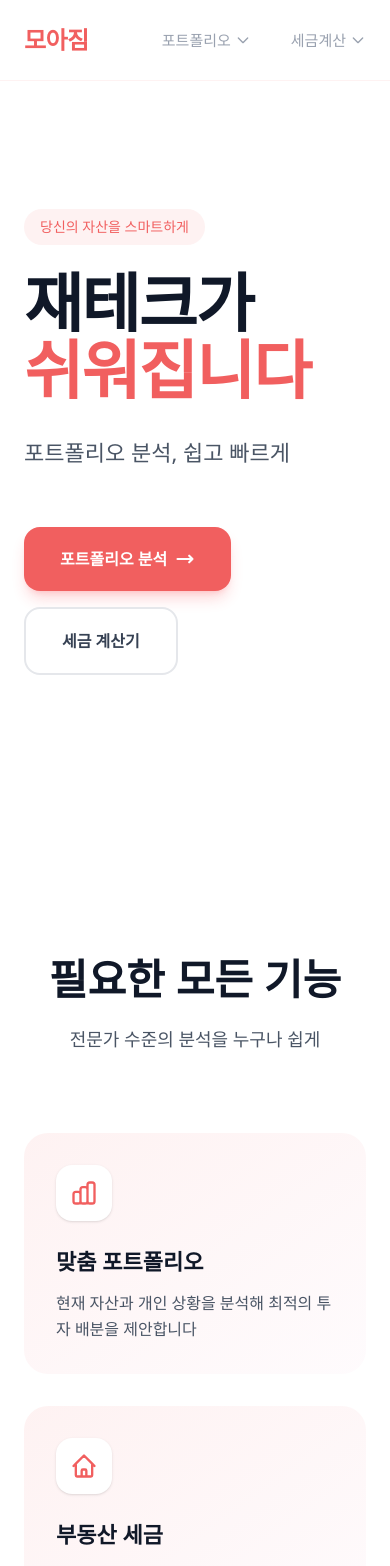
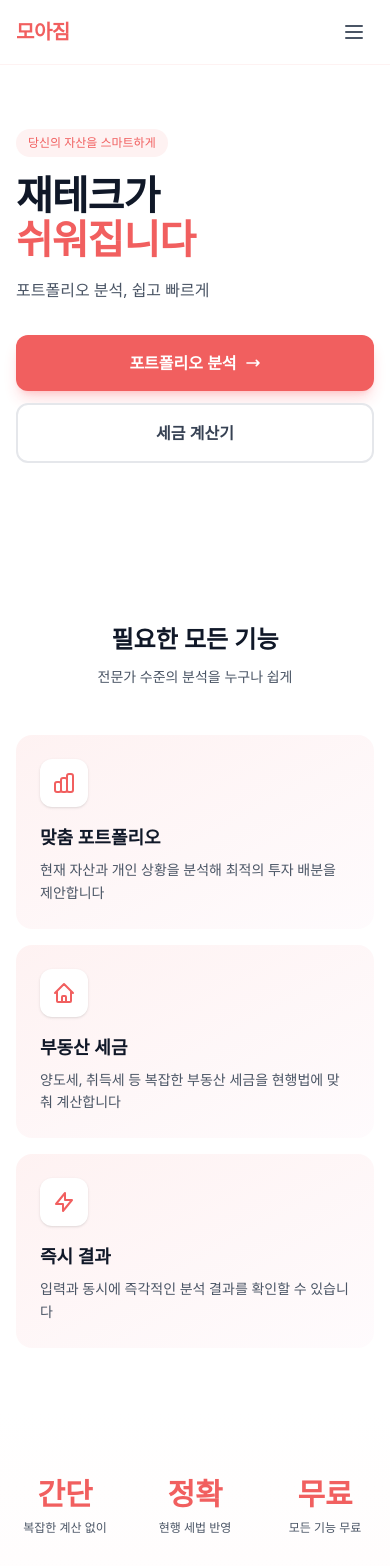
Before and after one commit to choseongho93/moajim, a React (Vite) app: page / in a window 390 px wide. Shown: the top 1566 px of the page. Built offline with nearby package versions, Linux system fonts and the light colour scheme.

Commit message:
feat: 모바일 반응형 개선

```diff
--- a/src/components/Navigation.tsx
+++ b/src/components/Navigation.tsx
@@ -8,6 +8,7 @@ interface NavigationProps {
 export default function Navigation({ activeView, onNavigate }: NavigationProps) {
   const [showPortfolioMenu, setShowPortfolioMenu] = useState(false)
   const [showTaxMenu, setShowTaxMenu] = useState(false)
+  const [mobileMenuOpen, setMobileMenuOpen] = useState(false)
   const portfolioTimeoutRef = useRef<NodeJS.Timeout | null>(null)
   const taxTimeoutRef = useRef<NodeJS.Timeout | null>(null)
 
@@ -37,17 +38,24 @@ export default function Navigation({ activeView, onNavigate }: NavigationProps)
     }, 200)
   }
 
+  const handleNavigation = (view: 'home' | 'portfolio' | 'calculator', subView?: string) => {
+    onNavigate(view, subView)
+    setMobileMenuOpen(false)
+  }
+
   return (
     <nav className="bg-white/80 backdrop-blur-xl border-b border-red-50 sticky top-0 z-50">
-      <div className="max-w-6xl mx-auto px-6 lg:px-8">
-        <div className="flex justify-between items-center h-20">
+      <div className="max-w-6xl mx-auto px-4 sm:px-6 lg:px-8">
+        <div className="flex justify-between items-center h-16 sm:h-20">
           <button
-            onClick={() => onNavigate('home')}
-            className="text-2xl font-bold tracking-tight text-[#F15F5F] hover:text-[#FFA7A7] transition-colors"
+            onClick={() => handleNavigation('home')}
+            className="text-xl sm:text-2xl font-bold tracking-tight text-[#F15F5F] hover:text-[#FFA7A7] transition-colors"
           >
             모아짐
           </button>
-          <div className="flex gap-10">
+
+          {/* Desktop Menu */}
+          <div className="hidden md:flex gap-8 lg:gap-10">
             {/* 포트폴리오 메뉴 */}
             <div
               className="relative"
@@ -55,7 +63,7 @@ export default function Navigation({ activeView, onNavigate }: NavigationProps)
               onMouseLeave={handlePortfolioMouseLeave}
             >
               <button
-                onClick={() => onNavigate('portfolio')}
+                onClick={() => handleNavigation('portfolio')}
                 className={`${
                   activeView === 'portfolio' ? 'text-[#F15F5F]' : 'text-gray-400'
                 } hover:text-[#F15F5F] transition-colors text-[15px] font-medium flex items-center gap-1`}
@@ -69,13 +77,13 @@ export default function Navigation({ activeView, onNavigate }: NavigationProps)
               {showPortfolioMenu && (
                 <div className="absolute top-full left-0 mt-2 w-48 bg-white rounded-xl shadow-lg border border-gray-100 py-2 z-50">
                   <button
-                    onClick={() => onNavigate('portfolio', 'quiz')}
+                    onClick={() => handleNavigation('portfolio', 'quiz')}
                     className="w-full text-left px-4 py-3 text-sm text-gray-700 hover:bg-red-50 hover:text-[#F15F5F] transition-colors"
                   >
                     투자자 스타일 찾기
                   </button>
                   <button
-                    onClick={() => onNavigate('portfolio', 'analysis')}
+                    onClick={() => handleNavigation('portfolio', 'analysis')}
                     className="w-full text-left px-4 py-3 text-sm text-gray-700 hover:bg-red-50 hover:text-[#F15F5F] transition-colors"
                   >
                     자산 분석하기
@@ -91,7 +99,7 @@ export default function Navigation({ activeView, onNavigate }: NavigationProps)
               onMouseLeave={handleTaxMouseLeave}
             >
               <button
-                onClick={() => onNavigate('calculator')}
+                onClick={() => handleNavigation('calculator')}
                 className={`${
                   activeView === 'calculator' ? 'text-[#F15F5F]' : 'text-gray-400'
                 } hover:text-[#F15F5F] transition-colors text-[15px] font-medium flex items-center gap-1`}
@@ -105,13 +113,13 @@ export default function Navigation({ activeView, onNavigate }: NavigationProps)
               {showTaxMenu && (
                 <div className="absolute top-full left-0 mt-2 w-48 bg-white rounded-xl shadow-lg border border-gray-100 py-2 z-50">
                   <button
-                    onClick={() => onNavigate('calculator', 'gift-tax')}
+                    onClick={() => handleNavigation('calculator', 'gift-tax')}
                     className="w-full text-left px-4 py-3 text-sm text-gray-700 hover:bg-red-50 hover:text-[#F15F5F] transition-colors"
                   >
                     증여세 계산기
                   </button>
                   <button
-                    onClick={() => onNavigate('calculator', 'inheritance-tax')}
+                    onClick={() => handleNavigation('calculator', 'inheritance-tax')}
                     className="w-full text-left px-4 py-3 text-sm text-gray-700 hover:bg-red-50 hover:text-[#F15F5F] transition-colors"
                   >
                     상속세 계산기
@@ -141,7 +149,81 @@ export default function Navigation({ activeView, onNavigate }: NavigationProps)
               )}
             </div>
           </div>
+
+          {/* Mobile Hamburger Button */}
+          <button
+            onClick={() => setMobileMenuOpen(!mobileMenuOpen)}
+            className="md:hidden p-2 text-gray-600 hover:text-[#F15F5F] transition-colors"
+          >
+            <svg className="w-6 h-6" fill="none" viewBox="0 0 24 24" stroke="currentColor">
+              {mobileMenuOpen ? (
+                <path strokeLinecap="round" strokeLinejoin="round" strokeWidth={2} d="M6 18L18 6M6 6l12 12" />
+              ) : (
+                <path strokeLinecap="round" strokeLinejoin="round" strokeWidth={2} d="M4 6h16M4 12h16M4 18h16" />
+              )}
+            </svg>
+          </button>
         </div>
+
+        {/* Mobile Menu */}
+        {mobileMenuOpen && (
+          <div className="md:hidden py-4 border-t border-gray-100">
+            <div className="space-y-1">
+              <button
+                onClick={() => handleNavigation('portfolio')}
+                className={`w-full text-left px-4 py-3 rounded-lg font-medium transition-colors ${
+                  activeView === 'portfolio' ? 'bg-red-50 text-[#F15F5F]' : 'text-gray-700 hover:bg-gray-50'
+                }`}
+              >
+                포트폴리오
+              </button>
+              <div className="pl-4 space-y-1">
+                <button
+                  onClick={() => handleNavigation('portfolio', 'quiz')}
+                  className="w-full text-left px-4 py-2 text-sm text-gray-600 hover:bg-red-50 hover:text-[#F15F5F] rounded-lg transition-colors"
+                >
+                  투자자 스타일 찾기
+                </button>
+                <button
+                  onClick={() => handleNavigation('portfolio', 'analysis')}
+                  className="w-full text-left px-4 py-2 text-sm text-gray-600 hover:bg-red-50 hover:text-[#F15F5F] rounded-lg transition-colors"
+                >
+                  자산 분석하기
+                </button>
+              </div>
+
+              <button
+                onClick={() => handleNavigation('calculator')}
+                className={`w-full text-left px-4 py-3 rounded-lg font-medium transition-colors ${
+                  activeView === 'calculator' ? 'bg-red-50 text-[#F15F5F]' : 'text-gray-700 hover:bg-gray-50'
+                }`}
+              >
+                세금계산
+              </button>
+              <div className="pl-4 space-y-1">
+                <button
+                  onClick={() => handleNavigation('calculator', 'gift-tax')}
+                  className="w-full text-left px-4 py-2 text-sm text-gray-600 hover:bg-red-50 hover:text-[#F15F5F] rounded-lg transition-colors"
+                >
+                  증여세 계산기
+                </button>
+                <button
+                  onClick={() => handleNavigation('calculator', 'inheritance-tax')}
+                  className="w-full text-left px-4 py-2 text-sm text-gray-600 hover:bg-red-50 hover:text-[#F15F5F] rounded-lg transition-colors"
+                >
+                  상속세 계산기
+                </button>
+                <button
+                  disabled
+                  className="w-full text-left px-4 py-2 text-sm text-gray-400 cursor-not-allowed flex items-center justify-between"
+                >
+                  취득세 계산기
+                  <span className="text-xs bg-gray-100 px-2 py-0.5 rounded-full">준비중</span>
+                </button>
+              </div>
+            </div>
+          </div>
+        )}
       </div>
     </nav>
   )
--- a/src/pages/HomePage.tsx
+++ b/src/pages/HomePage.tsx
@@ -6,36 +6,36 @@ export default function HomePage({ navigateTo }: HomePageProps) {
   return (
     <>
       {/* Hero Section */}
-      <section className="relative overflow-hidden pt-32 pb-40 px-6">
+      <section className="relative overflow-hidden pt-16 sm:pt-24 md:pt-32 pb-24 sm:pb-32 md:pb-40 px-4 sm:px-6">
         <div className="absolute inset-0 bg-gradient-to-br from-red-50/50 via-white to-pink-50/30 -z-10"></div>
         <div className="max-w-6xl mx-auto">
           <div className="max-w-4xl">
-            <div className="inline-block mb-6 px-4 py-2 bg-red-50 rounded-full">
-              <p className="text-[#F15F5F] text-sm font-medium">당신의 자산을 스마트하게</p>
+            <div className="inline-block mb-4 sm:mb-6 px-3 sm:px-4 py-1.5 sm:py-2 bg-red-50 rounded-full">
+              <p className="text-[#F15F5F] text-xs sm:text-sm font-medium">당신의 자산을 스마트하게</p>
             </div>
-            <h1 className="text-[64px] md:text-[84px] leading-[1.05] font-bold text-gray-900 mb-8 tracking-tight">
+            <h1 className="text-[40px] sm:text-[56px] md:text-[64px] lg:text-[84px] leading-[1.1] sm:leading-[1.05] font-bold text-gray-900 mb-4 sm:mb-6 md:mb-8 tracking-tight">
               재테크가
               <br />
               <span className="text-[#F15F5F]">쉬워집니다</span>
             </h1>
-            <p className="text-[22px] text-gray-600 mb-14 leading-relaxed max-w-2xl">
+            <p className="text-base sm:text-lg md:text-[22px] text-gray-600 mb-8 sm:mb-12 md:mb-14 leading-relaxed max-w-2xl">
               포트폴리오 분석, 쉽고 빠르게
             </p>
-            <div className="flex flex-wrap gap-4">
+            <div className="flex flex-col sm:flex-row gap-3 sm:gap-4">
               <button
                 onClick={() => navigateTo('portfolio')}
-                className="group px-9 py-5 bg-[#F15F5F] text-white rounded-2xl font-semibold hover:bg-[#E14E4E] transition-all shadow-lg shadow-red-500/20 hover:shadow-xl hover:shadow-red-500/30 hover:-translate-y-0.5"
+                className="group px-6 sm:px-8 md:px-9 py-4 sm:py-5 bg-[#F15F5F] text-white rounded-xl sm:rounded-2xl font-semibold hover:bg-[#E14E4E] transition-all shadow-lg shadow-red-500/20 hover:shadow-xl hover:shadow-red-500/30 hover:-translate-y-0.5"
               >
-                <span className="flex items-center gap-2">
+                <span className="flex items-center justify-center gap-2">
                   포트폴리오 분석
-                  <svg className="w-5 h-5 group-hover:translate-x-1 transition-transform" fill="none" viewBox="0 0 24 24" stroke="currentColor">
+                  <svg className="w-4 h-4 sm:w-5 sm:h-5 group-hover:translate-x-1 transition-transform" fill="none" viewBox="0 0 24 24" stroke="currentColor">
                     <path strokeLinecap="round" strokeLinejoin="round" strokeWidth={2.5} d="M17 8l4 4m0 0l-4 4m4-4H3" />
                   </svg>
                 </span>
               </button>
               <button
                 onClick={() => navigateTo('calculator')}
-                className="px-9 py-5 bg-white text-gray-700 rounded-2xl font-semibold border-2 border-gray-200 hover:border-[#FFA7A7] hover:text-[#F15F5F] transition-all"
+                className="px-6 sm:px-8 md:px-9 py-4 sm:py-5 bg-white text-gray-700 rounded-xl sm:rounded-2xl font-semibold border-2 border-gray-200 hover:border-[#FFA7A7] hover:text-[#F15F5F] transition-all"
               >
                 세금 계산기
               </button>
@@ -45,62 +45,62 @@ export default function HomePage({ navigateTo }: HomePageProps) {
       </section>
 
       {/* Features Grid */}
-      <section className="py-28 px-6 bg-white">
+      <section className="py-16 sm:py-20 md:py-28 px-4 sm:px-6 bg-white">
         <div className="max-w-6xl mx-auto">
-          <div className="text-center mb-20">
-            <h2 className="text-[42px] font-bold text-gray-900 mb-4">
+          <div className="text-center mb-12 sm:mb-16 md:mb-20">
+            <h2 className="text-2xl sm:text-3xl md:text-[42px] font-bold text-gray-900 mb-3 sm:mb-4">
               필요한 모든 기능
             </h2>
-            <p className="text-[18px] text-gray-600">
+            <p className="text-sm sm:text-base md:text-[18px] text-gray-600">
               전문가 수준의 분석을 누구나 쉽게
             </p>
           </div>
 
-          <div className="grid md:grid-cols-3 gap-8">
-            <div className="group p-8 rounded-3xl bg-gradient-to-br from-red-50 to-pink-50/30 hover:shadow-xl hover:shadow-red-500/10 transition-all duration-300 hover:-translate-y-1">
-              <div className="mb-6">
-                <div className="w-14 h-14 rounded-2xl bg-white shadow-sm flex items-center justify-center group-hover:scale-110 transition-transform">
-                  <svg className="w-7 h-7 text-[#F15F5F]" fill="none" viewBox="0 0 24 24" stroke="currentColor">
+          <div className="grid sm:grid-cols-2 md:grid-cols-3 gap-4 sm:gap-6 md:gap-8">
+            <div className="group p-6 sm:p-8 rounded-2xl sm:rounded-3xl bg-gradient-to-br from-red-50 to-pink-50/30 hover:shadow-xl hover:shadow-red-500/10 transition-all duration-300 hover:-translate-y-1">
+              <div className="mb-4 sm:mb-6">
+                <div className="w-12 h-12 sm:w-14 sm:h-14 rounded-xl sm:rounded-2xl bg-white shadow-sm flex items-center justify-center group-hover:scale-110 transition-transform">
+                  <svg className="w-6 h-6 sm:w-7 sm:h-7 text-[#F15F5F]" fill="none" viewBox="0 0 24 24" stroke="currentColor">
                     <path strokeLinecap="round" strokeLinejoin="round" strokeWidth={2} d="M9 19v-6a2 2 0 00-2-2H5a2 2 0 00-2 2v6a2 2 0 002 2h2a2 2 0 002-2zm0 0V9a2 2 0 012-2h2a2 2 0 012 2v10m-6 0a2 2 0 002 2h2a2 2 0 002-2m0 0V5a2 2 0 012-2h2a2 2 0 012 2v14a2 2 0 01-2 2h-2a2 2 0 01-2-2z" />
                   </svg>
                 </div>
               </div>
-              <h3 className="text-[22px] font-bold text-gray-900 mb-3">
+              <h3 className="text-lg sm:text-xl md:text-[22px] font-bold text-gray-900 mb-2 sm:mb-3">
                 맞춤 포트폴리오
               </h3>
-              <p className="text-gray-600 leading-relaxed">
+              <p className="text-sm sm:text-base text-gray-600 leading-relaxed">
                 현재 자산과 개인 상황을 분석해 최적의 투자 배분을 제안합니다
               </p>
             </div>
 
-            <div className="group p-8 rounded-3xl bg-gradient-to-br from-red-50 to-pink-50/30 hover:shadow-xl hover:shadow-red-500/10 transition-all duration-300 hover:-translate-y-1">
-              <div className="mb-6">
-                <div className="w-14 h-14 rounded-2xl bg-white shadow-sm flex items-center justify-center group-hover:scale-110 transition-transform">
-                  <svg className="w-7 h-7 text-[#F15F5F]" fill="none" viewBox="0 0 24 24" stroke="currentColor">
+            <div className="group p-6 sm:p-8 rounded-2xl sm:rounded-3xl bg-gradient-to-br from-red-50 to-pink-50/30 hover:shadow-xl hover:shadow-red-500/10 transition-all duration-300 hover:-translate-y-1">
+              <div className="mb-4 sm:mb-6">
+                <div className="w-12 h-12 sm:w-14 sm:h-14 rounded-xl sm:rounded-2xl bg-white shadow-sm flex items-center justify-center group-hover:scale-110 transition-transform">
+                  <svg className="w-6 h-6 sm:w-7 sm:h-7 text-[#F15F5F]" fill="none" viewBox="0 0 24 24" stroke="currentColor">
                     <path strokeLinecap="round" strokeLinejoin="round" strokeWidth={2} d="M3 12l2-2m0 0l7-7 7 7M5 10v10a1 1 0 001 1h3m10-11l2 2m-2-2v10a1 1 0 01-1 1h-3m-6 0a1 1 0 001-1v-4a1 1 0 011-1h2a1 1 0 011 1v4a1 1 0 001 1m-6 0h6" />
                   </svg>
                 </div>
               </div>
-              <h3 className="text-[22px] font-bold text-gray-900 mb-3">
+              <h3 className="text-lg sm:text-xl md:text-[22px] font-bold text-gray-900 mb-2 sm:mb-3">
                 부동산 세금
               </h3>
-              <p className="text-gray-600 leading-relaxed">
+              <p className="text-sm sm:text-base text-gray-600 leading-relaxed">
                 양도세, 취득세 등 복잡한 부동산 세금을 현행법에 맞춰 계산합니다
               </p>
             </div>
 
-            <div className="group p-8 rounded-3xl bg-gradient-to-br from-red-50 to-pink-50/30 hover:shadow-xl hover:shadow-red-500/10 transition-all duration-300 hover:-translate-y-1">
-              <div className="mb-6">
-                <div className="w-14 h-14 rounded-2xl bg-white shadow-sm flex items-center justify-center group-hover:scale-110 transition-transform">
-                  <svg className="w-7 h-7 text-[#F15F5F]" fill="none" viewBox="0 0 24 24" stroke="currentColor">
+            <div className="group p-6 sm:p-8 rounded-2xl sm:rounded-3xl bg-gradient-to-br from-red-50 to-pink-50/30 hover:shadow-xl hover:shadow-red-500/10 transition-all duration-300 hover:-translate-y-1">
+              <div className="mb-4 sm:mb-6">
+                <div className="w-12 h-12 sm:w-14 sm:h-14 rounded-xl sm:rounded-2xl bg-white shadow-sm flex items-center justify-center group-hover:scale-110 transition-transform">
+                  <svg className="w-6 h-6 sm:w-7 sm:h-7 text-[#F15F5F]" fill="none" viewBox="0 0 24 24" stroke="currentColor">
                     <path strokeLinecap="round" strokeLinejoin="round" strokeWidth={2} d="M13 10V3L4 14h7v7l9-11h-7z" />
                   </svg>
                 </div>
               </div>
-              <h3 className="text-[22px] font-bold text-gray-900 mb-3">
+              <h3 className="text-lg sm:text-xl md:text-[22px] font-bold text-gray-900 mb-2 sm:mb-3">
                 즉시 결과
               </h3>
-              <p className="text-gray-600 leading-relaxed">
+              <p className="text-sm sm:text-base text-gray-600 leading-relaxed">
                 입력과 동시에 즉각적인 분석 결과를 확인할 수 있습니다
               </p>
             </div>
@@ -109,44 +109,44 @@ export default function HomePage({ navigateTo }: HomePageProps) {
       </section>
 
       {/* Stats Section */}
-      <section className="py-28 px-6 bg-gradient-to-b from-white to-red-50/20">
+      <section className="py-16 sm:py-20 md:py-28 px-4 sm:px-6 bg-gradient-to-b from-white to-red-50/20">
         <div className="max-w-6xl mx-auto">
-          <div className="grid md:grid-cols-3 gap-16 text-center">
+          <div className="grid grid-cols-3 gap-8 sm:gap-12 md:gap-16 text-center">
             <div>
-              <p className="text-[56px] font-bold text-[#F15F5F] mb-3">간단</p>
-              <p className="text-[17px] text-gray-600">복잡한 계산 없이</p>
+              <p className="text-3xl sm:text-4xl md:text-[56px] font-bold text-[#F15F5F] mb-2 sm:mb-3">간단</p>
+              <p className="text-xs sm:text-sm md:text-[17px] text-gray-600">복잡한 계산 없이</p>
             </div>
             <div>
-              <p className="text-[56px] font-bold text-[#F15F5F] mb-3">정확</p>
-              <p className="text-[17px] text-gray-600">현행 세법 반영</p>
+              <p className="text-3xl sm:text-4xl md:text-[56px] font-bold text-[#F15F5F] mb-2 sm:mb-3">정확</p>
+              <p className="text-xs sm:text-sm md:text-[17px] text-gray-600">현행 세법 반영</p>
             </div>
             <div>
-              <p className="text-[56px] font-bold text-[#F15F5F] mb-3">무료</p>
-              <p className="text-[17px] text-gray-600">모든 기능 무료</p>
+              <p className="text-3xl sm:text-4xl md:text-[56px] font-bold text-[#F15F5F] mb-2 sm:mb-3">무료</p>
+              <p className="text-xs sm:text-sm md:text-[17px] text-gray-600">모든 기능 무료</p>
             </div>
           </div>
         </div>
       </section>
 
       {/* CTA */}
-      <section className="py-32 px-6">
+      <section className="py-16 sm:py-24 md:py-32 px-4 sm:px-6">
         <div className="max-w-5xl mx-auto">
-          <div className="relative overflow-hidden bg-gradient-to-br from-[#F15F5F] to-[#FFA7A7] rounded-[32px] p-16 shadow-2xl shadow-red-500/20">
-            <div className="absolute top-0 right-0 w-96 h-96 bg-white/10 rounded-full blur-3xl -z-0"></div>
+          <div className="relative overflow-hidden bg-gradient-to-br from-[#F15F5F] to-[#FFA7A7] rounded-2xl sm:rounded-3xl md:rounded-[32px] p-8 sm:p-12 md:p-16 shadow-2xl shadow-red-500/20">
+            <div className="absolute top-0 right-0 w-64 h-64 sm:w-96 sm:h-96 bg-white/10 rounded-full blur-3xl -z-0"></div>
             <div className="relative z-10 text-center text-white">
-              <h2 className="text-[48px] md:text-[56px] font-bold mb-6 leading-tight">
+              <h2 className="text-3xl sm:text-4xl md:text-[48px] lg:text-[56px] font-bold mb-4 sm:mb-6 leading-tight">
                 지금 바로 시작하세요
               </h2>
-              <p className="text-[20px] text-red-50 mb-12 max-w-2xl mx-auto">
+              <p className="text-sm sm:text-base md:text-[20px] text-red-50 mb-8 sm:mb-10 md:mb-12 max-w-2xl mx-auto">
                 가입 없이 바로 사용 가능합니다
               </p>
               <button
                 onClick={() => navigateTo('portfolio')}
-                className="group px-12 py-5 bg-white text-[#F15F5F] rounded-2xl font-bold text-lg hover:bg-red-50 transition-all shadow-xl hover:shadow-2xl hover:-translate-y-1"
+                className="group px-8 sm:px-10 md:px-12 py-4 sm:py-5 bg-white text-[#F15F5F] rounded-xl sm:rounded-2xl font-bold text-base sm:text-lg hover:bg-red-50 transition-all shadow-xl hover:shadow-2xl hover:-translate-y-1"
               >
                 <span className="flex items-center gap-2 justify-center">
                   시작하기
-                  <svg className="w-6 h-6 group-hover:translate-x-1 transition-transform" fill="none" viewBox="0 0 24 24" stroke="currentColor">
+                  <svg className="w-5 h-5 sm:w-6 sm:h-6 group-hover:translate-x-1 transition-transform" fill="none" viewBox="0 0 24 24" stroke="currentColor">
                     <path strokeLinecap="round" strokeLinejoin="round" strokeWidth={2.5} d="M17 8l4 4m0 0l-4 4m4-4H3" />
                   </svg>
                 </span>
```
Also changed, not shown: src/components/Footer.tsx (+8 -8 lines), src/pages/CalculatorPage.tsx (+22 -22 lines), 5 other files (tests, documents, lock files or other folders).
